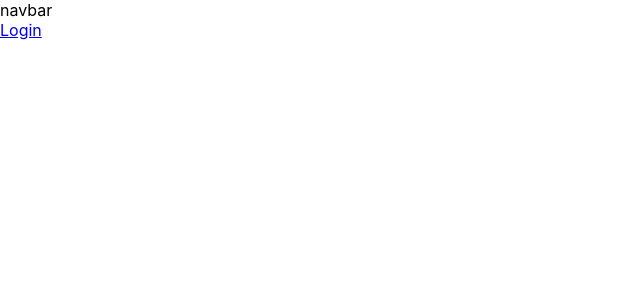
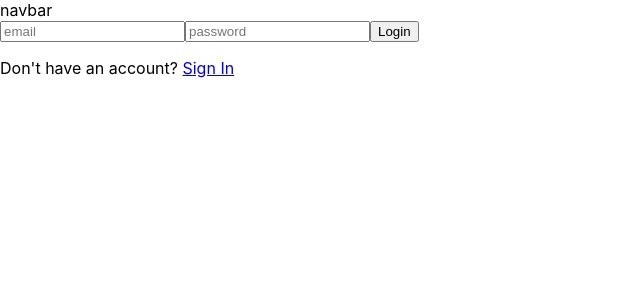
Before and after one commit to Rituraj26/SchoolReview, a React (Create React App) app in the folder client/: page /auth/login in a window 1280 px wide. Shown: the top 300 px of the page, without its empty margins (0-640 px from the left). Built offline with nearby package versions, Linux system fonts and the light colour scheme; no server answers.

Commit message:
login component

```diff
--- a/client/src/actions/auth.js
+++ b/client/src/actions/auth.js
@@ -4,6 +4,8 @@ import {
     REGISTER_FAIL,
     USER_LOADED,
     AUTH_ERROR,
+    LOGIN_SUCCESS,
+    LOGIN_FAIL,
 } from './types';
 import { setAlert } from './alert';
 import setAuthToken from '../utils/setAuthToken';
@@ -52,3 +54,30 @@ export const register = ({ name, email, role, password }) => async (
         });
     }
 };
+
+export const login = ({ email, password }) => async (dispatch) => {
+    const config = {
+        headers: { 'Content-Type': 'application/json' },
+    };
+
+    const body = JSON.stringify({ email, password });
+
+    try {
+        const res = await axios.post('/auth/login', body, config);
+
+        dispatch({
+            type: LOGIN_SUCCESS,
+            payload: res.data,
+        });
+    } catch (err) {
+        const errors = err.response.data.error;
+
+        if (errors) {
+            errors.forEach((error) => dispatch(setAlert(error, 'danger')));
+        }
+
+        dispatch({
+            type: LOGIN_FAIL,
+        });
+    }
+};
--- a/client/src/actions/types.js
+++ b/client/src/actions/types.js
@@ -4,3 +4,5 @@ export const REGISTER_SUCCESS = 'REGISTER_SUCCESS';
 export const REGISTER_FAIL = 'REGISTER_FAIL';
 export const USER_LOADED = 'USER_LOADED';
 export const AUTH_ERROR = 'AUTH_ERROR';
+export const LOGIN_SUCCESS = 'LOGIN_SUCCESS';
+export const LOGIN_FAIL = 'LOGIN_FAIL';
--- a/client/src/components/auth/Login.js
+++ b/client/src/components/auth/Login.js
@@ -1,12 +1,75 @@
-import React from 'react';
-import { Link } from 'react-router-dom';
+import React, { Fragment, useState } from 'react';
+import { Link, Redirect } from 'react-router-dom';
+import { connect } from 'react-redux';
+import propTypes from 'prop-types';
 
-const Login = () => {
+import { login } from '../../actions/auth';
+
+const Login = ({ login, isAuthenticated }) => {
+    const [formData, setFormData] = useState({
+        email: '',
+        password: '',
+    });
+
+    const { email, password } = formData;
+
+    const onChange = (e) => {
+        setFormData({
+            ...formData,
+            [e.target.name]: e.target.value,
+        });
+    };
+
+    const onSubmit = (e) => {
+        e.preventDefault();
+        login({ email, password });
+    };
+
+    if (isAuthenticated) {
+        return <Redirect to="/schools" />;
+    }
+
     return (
-        <div>
-            <Link to="/auth/register">Login</Link>
-        </div>
+        <Fragment>
+            <form onSubmit={(e) => onSubmit(e)}>
+                <input
+                    type="text"
+                    placeholder="email"
+                    name="email"
+                    value={email}
+                    required
+                    onChange={(e) => onChange(e)}
+                />
+                <input
+                    type="password"
+                    placeholder="password"
+                    name="password"
+                    value={password}
+                    required
+                    onChange={(e) => onChange(e)}
+                />
+                <input
+                    type="submit"
+                    className="btn btn-primary"
+                    value="Login"
+                />
+            </form>
+            <p className="my-1">
+                Don't have an account? <Link to="/auth/register">Sign In</Link>
+            </p>
+        </Fragment>
     );
 };
 
-export default Login;
+Login.propTypes = {
+    login: propTypes.func.isRequired,
+    isAuthenticated: propTypes.bool,
+};
+
+const mapStateToProps = (state) => {
+    return {
+        isAuthenticated: state.auth.isAuthenticated,
+    };
+};
+
+export default connect(mapStateToProps, { login })(Login);
--- a/client/src/components/auth/Register.js
+++ b/client/src/components/auth/Register.js
@@ -1,11 +1,11 @@
 import React, { Fragment, useState } from 'react';
 import propTypes from 'prop-types';
-import { Link } from 'react-router-dom';
+import { Link, Redirect } from 'react-router-dom';
 import { connect } from 'react-redux';
 
 import { register } from '../../actions/auth';
 
-const Register = ({ register }) => {
+const Register = ({ register, isAuthenticated }) => {
     const [formData, setFormData] = useState({
         name: '',
         email: '',
@@ -16,13 +16,20 @@ const Register = ({ register }) => {
     const { name, email, role, password } = formData;
 
     const onChange = (e) => {
-        setFormData({ ...formData, [e.target.name]: e.target.value });
+        setFormData({
+            ...formData,
+            [e.target.name]: e.target.value,
+        });
     };
 
     const onSubmit = (e) => {
         e.preventDefault();
         register({ name, email, role, password });
     };
+
+    if (isAuthenticated) {
+        return <Redirect to="/schools" />;
+    }
 
     return (
         <Fragment>
@@ -64,7 +71,7 @@ const Register = ({ register }) => {
                 />
             </form>
             <p className="my-1">
-                Already have an account? <Link to="/auth/login">Sign In</Link>
+                Already have an account? <Link to="/auth/login">Login</Link>
             </p>
         </Fragment>
     );
@@ -72,8 +79,13 @@ const Register = ({ register }) => {
 
 Register.propTypes = {
     register: propTypes.func.isRequired,
+    isAuthenticated: propTypes.bool,
 };
 
-// const mapStateToProps = (state) => {};
+const mapStateToProps = (state) => {
+    return {
+        isAuthenticated: state.auth.isAuthenticated,
+    };
+};
 
-export default connect(null, { register })(Register);
+export default connect(mapStateToProps, { register })(Register);
--- a/client/src/reducers/auth.js
+++ b/client/src/reducers/auth.js
@@ -3,6 +3,8 @@ import {
     REGISTER_FAIL,
     USER_LOADED,
     AUTH_ERROR,
+    LOGIN_SUCCESS,
+    LOGIN_FAIL,
 } from '../actions/types';
 
 const initialState = {
@@ -17,6 +19,7 @@ export default (state = initialState, action) => {
     // console.log(localStorage.getItem('token'));
     switch (type) {
         case REGISTER_SUCCESS:
+        case LOGIN_SUCCESS:
             localStorage.setItem('token', payload.data);
             return {
                 ...state,
@@ -33,6 +36,7 @@ export default (state = initialState, action) => {
             };
         case REGISTER_FAIL:
         case AUTH_ERROR:
+        case LOGIN_FAIL:
             localStorage.removeItem('token');
             return {
                 ...state,
```
